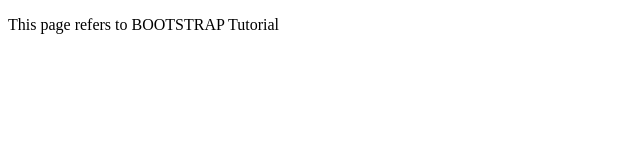
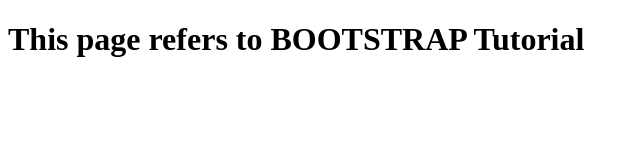
Before and after one commit to ankit74123/META-Course_Status-, a plain HTML site: page BOOTSTRAP/BOOTSTRAP.html in a window 1280 px wide. Shown: the whole page, without its empty margins (0-640 px from the left). Drawn offline with Linux system fonts and the light colour scheme.

Commit message:
Update BOOTSTRAP.html

```diff
--- a/BOOTSTRAP/BOOTSTRAP.html
+++ b/BOOTSTRAP/BOOTSTRAP.html
@@ -9,7 +9,7 @@
 </head>
 
 <body>
-    <p>This page refers to BOOTSTRAP Tutorial</p>
+    <h1>This page refers to BOOTSTRAP Tutorial</h1>
 </body>
 
 </html>
```
